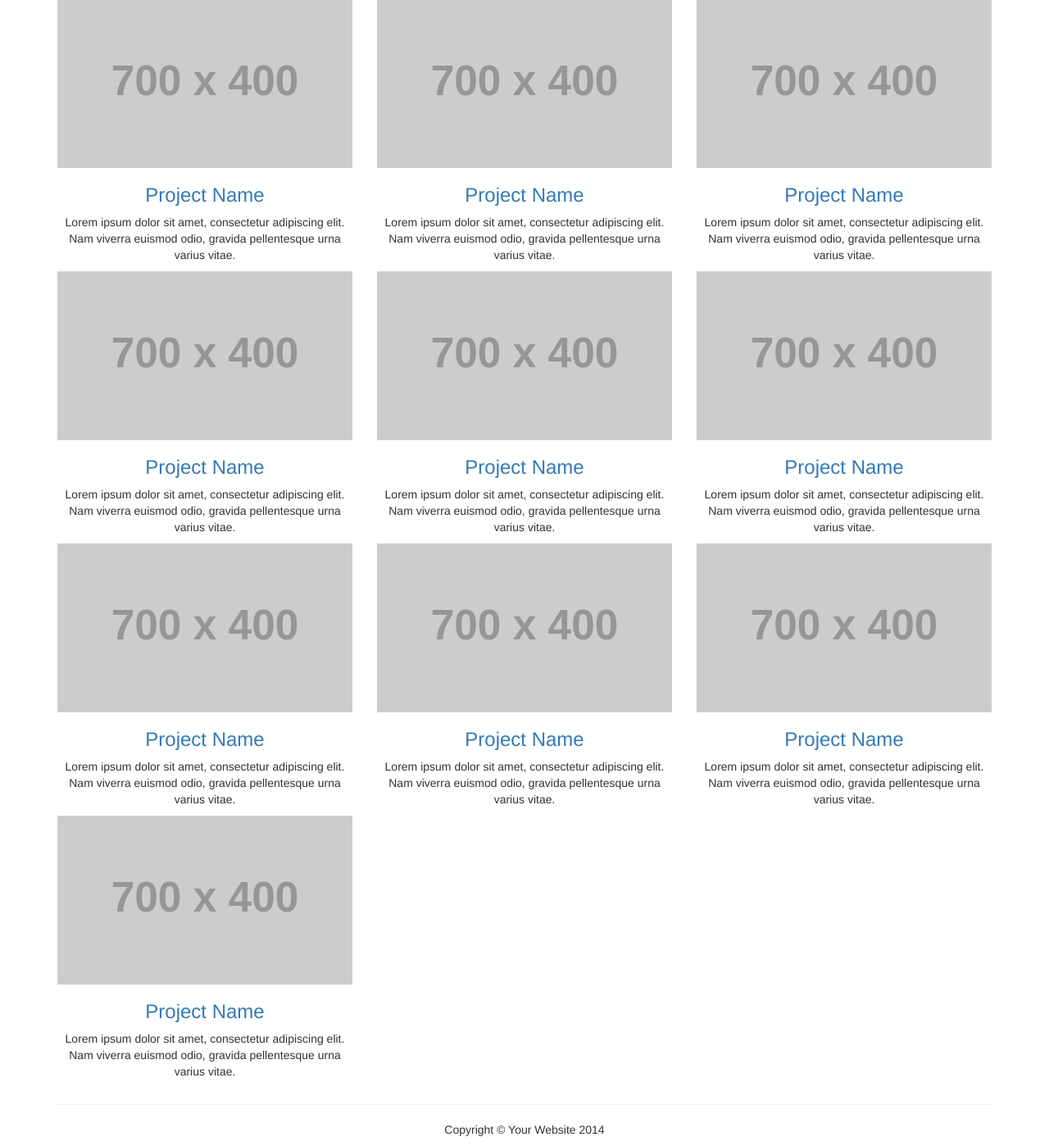
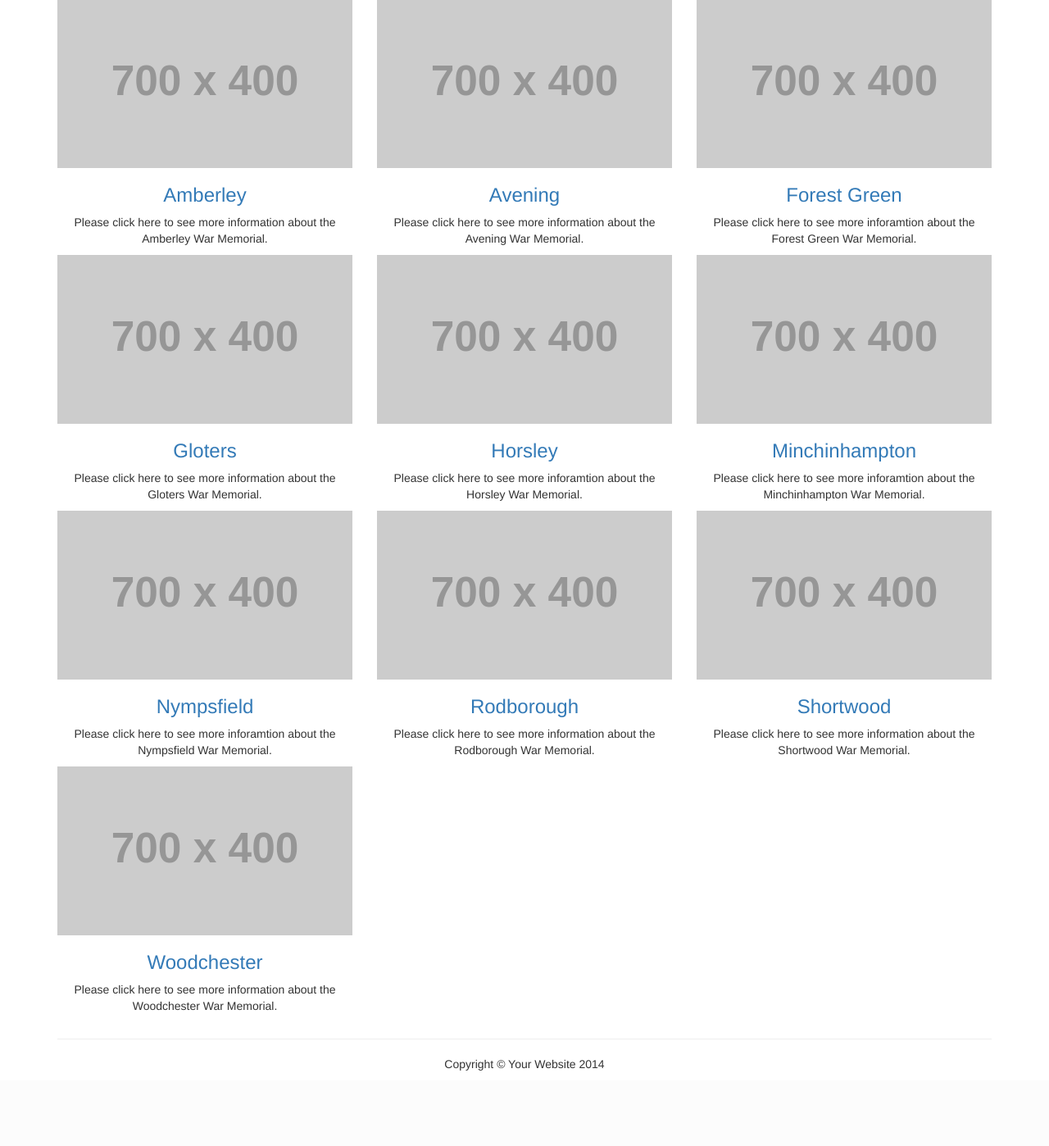
Before and after one commit to duckers24/WW1-Website, a PHP site: page /memorial.php in a window 1280 px wide. Shown: the part 190-1588 px from the top of the page at 82% size. After the commit the page ends 1496 px from the top, so only its background shows below. Run offline with PHP 8.4, Linux system fonts and the light colour scheme; grey boxes labelled with a size stand in for pictures from a placeholder-image service; some libraries are stand-ins or nearby versions.

Commit message:
Names and Descriptions
I went though and added all of the names and descriptions to the
placeholders

```diff
--- a/memorial.php
+++ b/memorial.php
@@ -95,27 +95,27 @@
                             <img class="img-responsive" src="http://placehold.it/700x400" alt="">
                         </a>
                         <h3>
-                            <a href="#">Project Name</a>
+                            <a href="#">Amberley</a>
                         </h3>
-                        <p>Lorem ipsum dolor sit amet, consectetur adipiscing elit. Nam viverra euismod odio, gravida pellentesque urna varius vitae.</p>
+                        <p>Please click here to see more information about the Amberley War Memorial.</p>
                     </div>
                     <div class="col-md-4 portfolio-item">
                         <a href="#">
                             <img class="img-responsive" src="http://placehold.it/700x400" alt="">
                         </a>
                         <h3>
-                            <a href="#">Project Name</a>
+                            <a href="#">Avening</a>
                         </h3>
-                        <p>Lorem ipsum dolor sit amet, consectetur adipiscing elit. Nam viverra euismod odio, gravida pellentesque urna varius vitae.</p>
+                        <p>Please click here to see more information about the Avening War Memorial.</p>
                     </div>
                     <div class="col-md-4 portfolio-item">
                         <a href="#">
                             <img class="img-responsive" src="http://placehold.it/700x400" alt="">
                         </a>
                         <h3>
-                            <a href="#">Project Name</a>
+                            <a href="#">Forest Green</a>
                         </h3>
-                        <p>Lorem ipsum dolor sit amet, consectetur adipiscing elit. Nam viverra euismod odio, gravida pellentesque urna varius vitae.</p>
+                        <p>Please click here to see more inforamtion about the Forest Green War Memorial.</p>
                     </div>
                 </div>
                 <!-- /.row -->
@@ -126,27 +126,27 @@
                             <img class="img-responsive" src="http://placehold.it/700x400" alt="">
                         </a>
                         <h3>
-                            <a href="#">Project Name</a>
+                            <a href="#">Gloters</a>
                         </h3>
-                        <p>Lorem ipsum dolor sit amet, consectetur adipiscing elit. Nam viverra euismod odio, gravida pellentesque urna varius vitae.</p>
+                        <p>Please click here to see more information about the Gloters War Memorial.</p>
                     </div>
                     <div class="col-md-4 portfolio-item">
                         <a href="#">
                             <img class="img-responsive" src="http://placehold.it/700x400" alt="">
                         </a>
                         <h3>
-                            <a href="#">Project Name</a>
+                            <a href="#">Horsley</a>
                         </h3>
-                        <p>Lorem ipsum dolor sit amet, consectetur adipiscing elit. Nam viverra euismod odio, gravida pellentesque urna varius vitae.</p>
+                        <p>Please click here to see more inforamtion about the Horsley War Memorial.</p>
                     </div>
                     <div class="col-md-4 portfolio-item">
                         <a href="#">
                             <img class="img-responsive" src="http://placehold.it/700x400" alt="">
                         </a>
                         <h3>
-                            <a href="#">Project Name</a>
+                            <a href="#">Minchinhampton</a>
                         </h3>
-                        <p>Lorem ipsum dolor sit amet, consectetur adipiscing elit. Nam viverra euismod odio, gravida pellentesque urna varius vitae.</p>
+                        <p>Please click here to see more inforamtion about the Minchinhampton War Memorial.</p>
                     </div>
                 </div>
                 <!-- /.row -->
@@ -157,27 +157,27 @@
                             <img class="img-responsive" src="http://placehold.it/700x400" alt="">
                         </a>
                         <h3>
-                            <a href="#">Project Name</a>
+                            <a href="#">Nympsfield</a>
                         </h3>
-                        <p>Lorem ipsum dolor sit amet, consectetur adipiscing elit. Nam viverra euismod odio, gravida pellentesque urna varius vitae.</p>
+                        <p>Please click here to see more inforamtion about the Nympsfield War Memorial.</p>
                     </div>
                     <div class="col-md-4 portfolio-item">
                         <a href="#">
                             <img class="img-responsive" src="http://placehold.it/700x400" alt="">
                         </a>
                         <h3>
-                            <a href="#">Project Name</a>
+                            <a href="#">Rodborough</a>
                         </h3>
-                        <p>Lorem ipsum dolor sit amet, consectetur adipiscing elit. Nam viverra euismod odio, gravida pellentesque urna varius vitae.</p>
+                        <p>Please click here to see more information about the Rodborough War Memorial.</p>
                     </div>
                     <div class="col-md-4 portfolio-item">
                         <a href="#">
                             <img class="img-responsive" src="http://placehold.it/700x400" alt="">
                         </a>
                         <h3>
-                            <a href="#">Project Name</a>
+                            <a href="#">Shortwood</a>
                         </h3>
-                        <p>Lorem ipsum dolor sit amet, consectetur adipiscing elit. Nam viverra euismod odio, gravida pellentesque urna varius vitae.</p>
+                        <p>Please click here to see more information about the Shortwood War Memorial.</p>
                     </div>
                 </div>
                 <!-- /.row -->
@@ -188,9 +188,9 @@
                             <img class="img-responsive" src="http://placehold.it/700x400" alt="">
                         </a>
                         <h3>
-                            <a href="#">Project Name</a>
+                            <a href="#">Woodchester</a>
                         </h3>
-                        <p>Lorem ipsum dolor sit amet, consectetur adipiscing elit. Nam viverra euismod odio, gravida pellentesque urna varius vitae.</p>
+                        <p>Please click here to see more information about the Woodchester War Memorial.</p>
                     </div>
                 </div>
                 <!-- /.row -->
```
